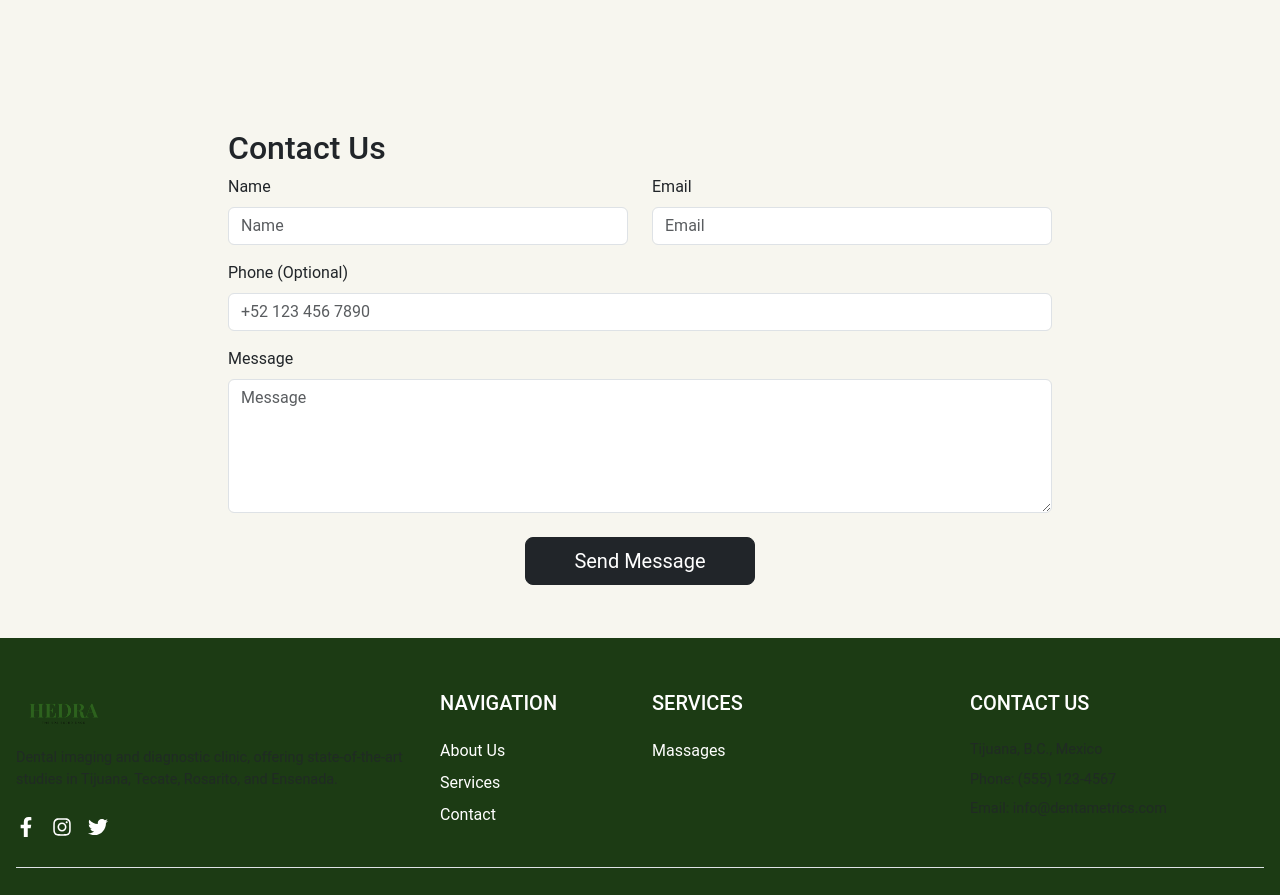
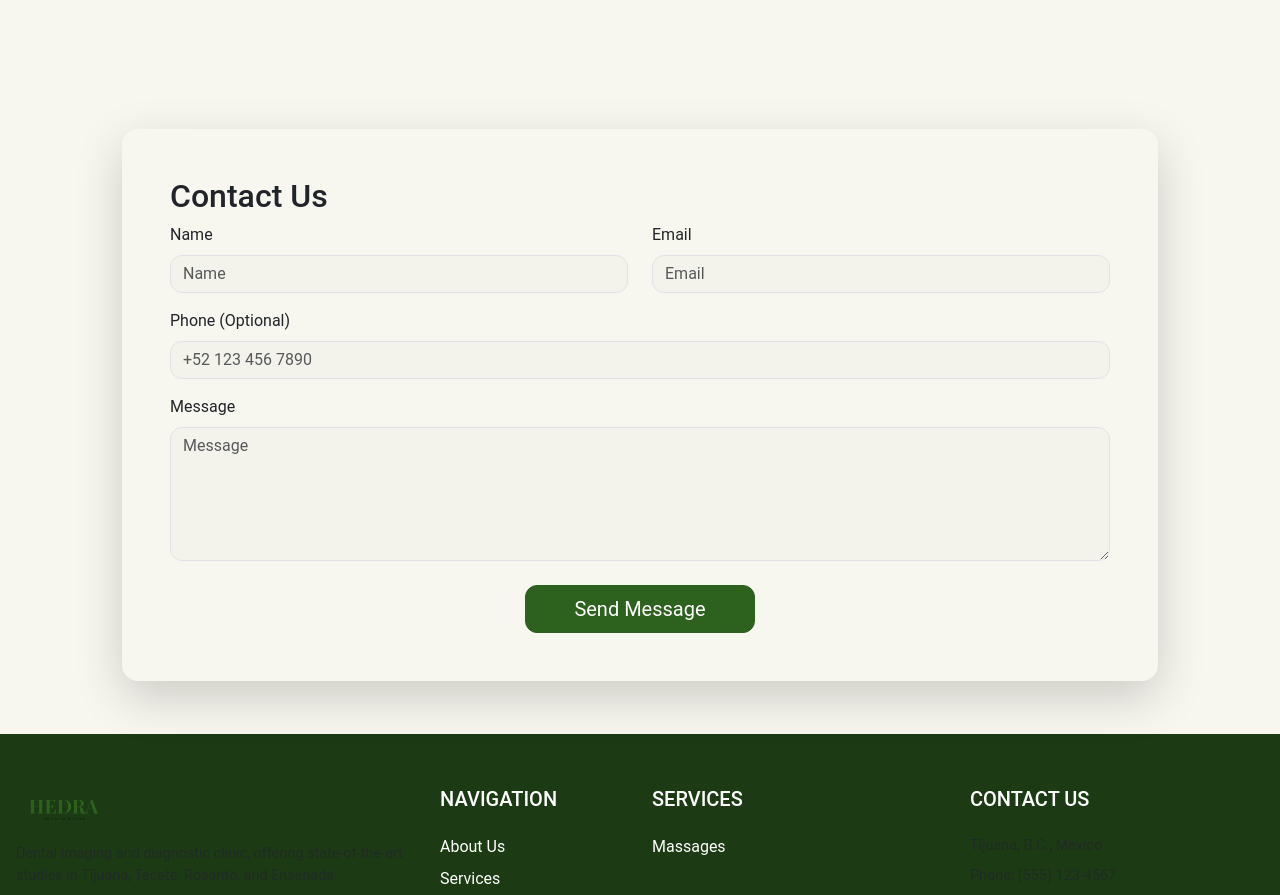
Before and after one commit to Fernanda3920/spa-plantilla, a React (Vite) app: page / in a window 1280 px wide. Shown: the part 2540-3435 px from the top of the page. Built offline with nearby package versions, Linux system fonts and the light colour scheme.

Commit message:
Ajuste de colores-2daparte

```diff
--- a/src/components/ContactForm.jsx
+++ b/src/components/ContactForm.jsx
@@ -15,6 +15,14 @@ const ContactForm = () => {
     phone: '',
     message: ''
   });
+
+// Color de acento usado en la sección About
+const ACCENT_COLOR = '#2d621e';
+
+// ⭐ NUEVO COLOR INTERIOR MÁS CLARO Y LIGERAMENTE GRISÁCEO
+const FORM_CARD_COLOR = '#f7f6ef';
+// ⭐ NUEVO COLOR DE FONDO DE INPUTS, ligeramente más oscuro que la tarjeta, para dar profundidad
+const INPUT_BG_COLOR = '#f4f3ebff';
 
   const handleChange = (e) => {
     setFormData({ ...formData, [e.target.name]: e.target.value });
@@ -98,7 +106,7 @@ const ContactForm = () => {
 
   return (
     <>
-      {/* Container de Toastify - Agregar esto */}
+      {/* Container de Toastify */}
       <ToastContainer
         position="top-right"
         autoClose={5000}
@@ -113,10 +121,23 @@ const ContactForm = () => {
       />
 
 
-      <section id="contacto" className="py-5" style={{ backgroundColor: '#f7f6ef' }}>
+      <section
+        id="contacto"
+        className="py-5"
+        style={{
+            backgroundColor: '#f7f6ef', // Fondo cremoso
+            fontFamily: 'Roboto, sans-serif' // Añadir fuente
+        }}
+      >
         <div className="container">
           <div className="row justify-content-center">
-            <div className="col-lg-8">
+            {/* ⭐ CAMBIO 1: Hacemos el formulario más ancho, de col-lg-8 a col-lg-10 */}
+            <div className="col-lg-10">
+                {/* ⭐ CAMBIO 2: Cambio de color de la "Tarjeta" del formulario */}
+                <div
+                    className="p-5 p-md-5 rounded-4 shadow-lg"
+                    style={{ backgroundColor: FORM_CARD_COLOR }} /* Usamos el nuevo color grisáceo */
+                >
               <h2>{t('contact.title')}</h2>
               <form onSubmit={handleSubmit}>
                 <div className="row mb-3">
@@ -132,6 +153,10 @@ const ContactForm = () => {
                       value={formData.from_name}
                       onChange={handleChange}
                       disabled={isLoading}
+                      style={{
+                            borderRadius: '0.75rem',
+                            backgroundColor: INPUT_BG_COLOR // ⭐ CAMBIO 3: Fondo de input no blanco
+                        }}
                     />
                   </div>
                   <div className="col-md-6">
@@ -146,6 +171,10 @@ const ContactForm = () => {
                       value={formData.from_email}
                       onChange={handleChange}
                       disabled={isLoading}
+                      style={{
+                            borderRadius: '0.75rem',
+                            backgroundColor: INPUT_BG_COLOR // ⭐ CAMBIO 3: Fondo de input no blanco
+                        }}
                     />
                   </div>
                 </div>
@@ -161,6 +190,10 @@ const ContactForm = () => {
                     value={formData.phone}
                     onChange={handleChange}
                     disabled={isLoading}
+                      style={{
+                            borderRadius: '0.75rem',
+                            backgroundColor: INPUT_BG_COLOR // ⭐ CAMBIO 3: Fondo de input no blanco
+                        }}
                   />
                 </div>
 
@@ -176,14 +209,28 @@ const ContactForm = () => {
                     value={formData.message}
                     onChange={handleChange}
                     disabled={isLoading}
+                      style={{
+                            borderRadius: '0.75rem',
+                            backgroundColor: INPUT_BG_COLOR // ⭐ CAMBIO 3: Fondo de input no blanco
+                        }}
                   ></textarea>
                 </div>
 
                 <div className="text-center">
                   <button
                     type="submit"
-                    className="btn btn-dark btn-lg px-5"
+                    className="btn btn-lg px-5"
                     disabled={isLoading}
+                      style={{
+                          backgroundColor: ACCENT_COLOR,
+                          borderColor: ACCENT_COLOR,
+                          color: 'white',
+                          borderRadius: '0.75rem',
+                          transition: 'background-color 0.3s ease'
+                      }}
+                      // Manejo de hover simple para el efecto visual
+                      onMouseOver={(e) => e.currentTarget.style.backgroundColor = '#4d554a'}
+                      onMouseOut={(e) => e.currentTarget.style.backgroundColor = ACCENT_COLOR}
                   >
                     {isLoading ? (
                       <>
@@ -196,6 +243,7 @@ const ContactForm = () => {
                   </button>
                 </div>
               </form>
+                </div> {/* Cierre del div de la tarjeta del formulario */}
             </div>
           </div>
         </div>
```
Lines whose indentation alone changed are shown as unchanged.
